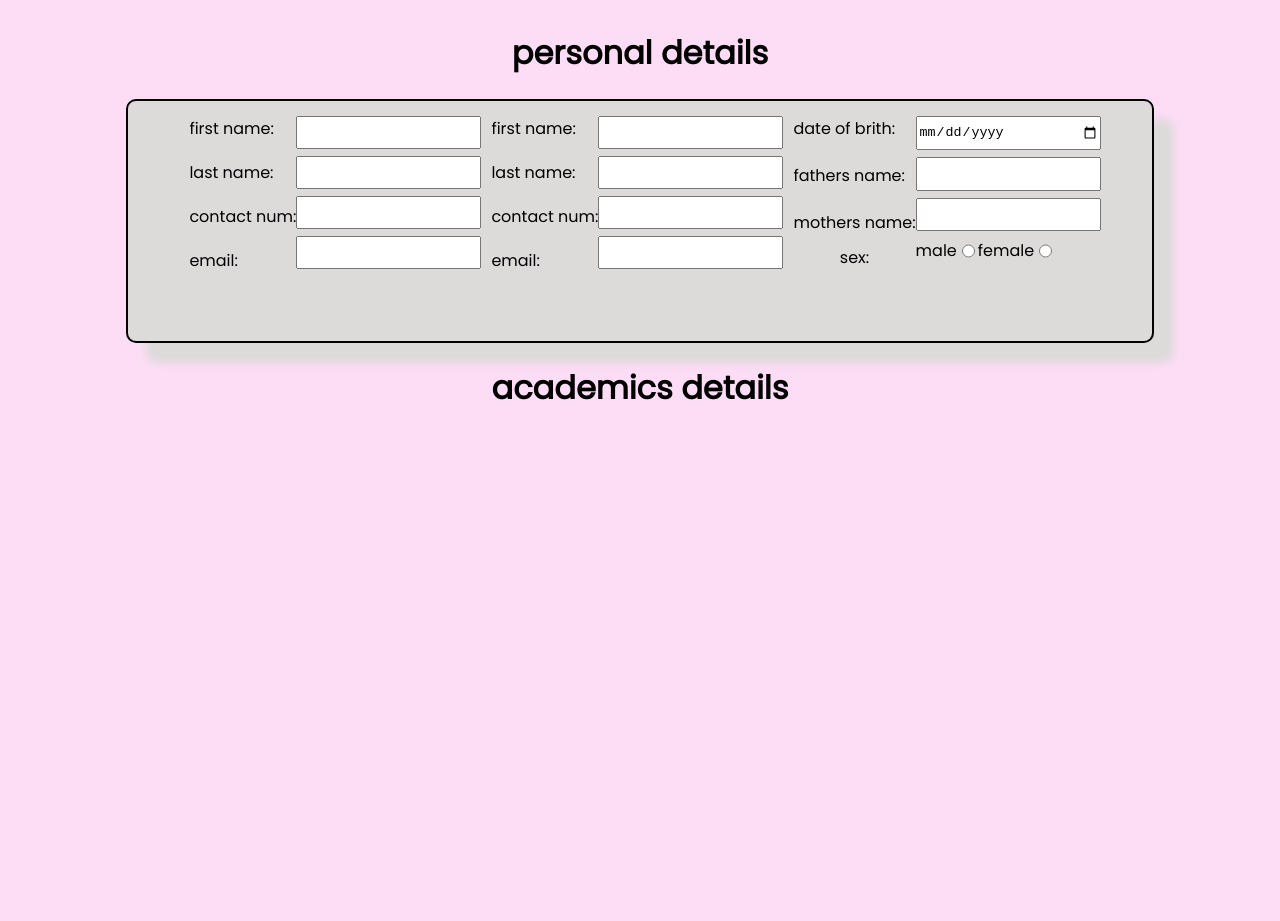
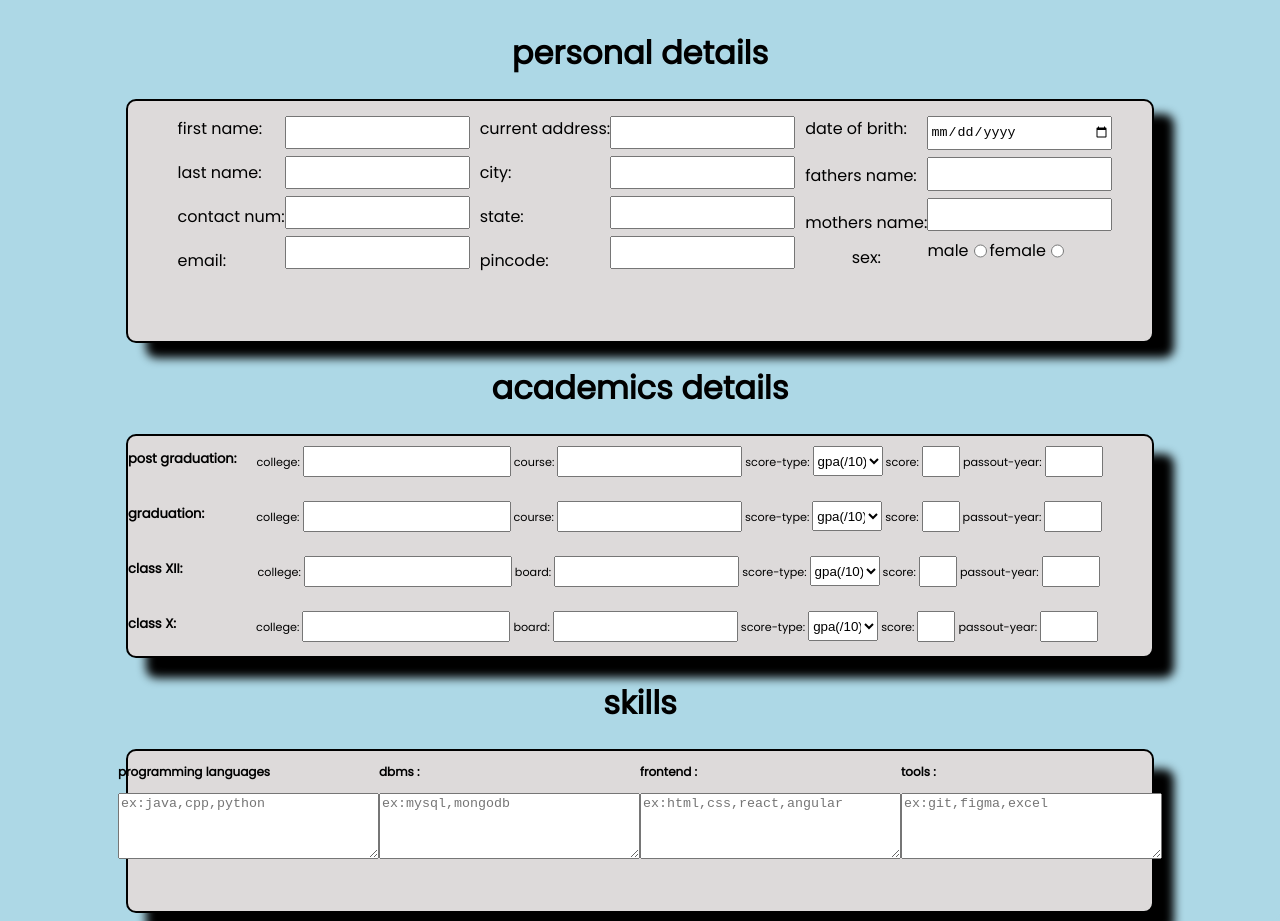
Before and after one commit to shaurya191919/candidature_form_project, a plain HTML site: page index.html in a window 1280 px wide. Before the commit the page ends 800 px from the top, so only its background shows below. Drawn offline with Linux system fonts and the light colour scheme.

Commit message:
continue

```diff
--- a/index.html
+++ b/index.html
@@ -6,6 +6,7 @@
     <meta name="viewport" content="width=device-width, initial-scale=1.0">
     <title>candidature form</title>
     <link rel="stylesheet" href="styles.css">
+
 </head>
 <body>
 
@@ -13,7 +14,7 @@
     <div class="par">
 
     <div class="fields">
-     <label for="fname">first name:</label>
+     <label for="fname" id="glitch">first name:</label>
      <label for="lname">last name:</label>
      <label for="phone">contact num:</label>
      <label for="email">email:</label>
@@ -27,17 +28,17 @@
     </div>
 
     <div class="fields">
-        <label for="fname">first name:</label>
-        <label for="lname">last name:</label>
-        <label for="phone">contact num:</label>
-        <label for="email">email:</label>
+        <label for="address">current address:</label>
+        <label for="city">city:</label>
+        <label for="state">state:</label>
+        <label for="email">pincode:</label>
 
        </div>
        <div class="inputs">
-       <input type="text" name="firstname" id="fname">
-        <input type="text" name="lastname" id="lname">
-        <input type="text" name="telephone" id="phone">
-        <input type="text" name="email" id="email">
+       <input type="text" name="adress" id="address">
+        <input type="text" name="city" id="city">
+        <input type="text" name="state" id="state">
+        <input type="text" name="pin" id="pin">
        </div>
        <div class="fields">
         <label for="dob">date of brith:</label>
@@ -59,7 +60,106 @@
 
 </div>
 
-<h1>academics details</h1>
-<div></div>
+<h1 class="acc" id="acc">academics details</h1>
+<div class="acdiv">
+<div class="edu">
+    <h3>post graduation:</h3>
+    <div class="pg">
+    <label for="college">college:</label>
+    <input type="text" id="college" class="collegeinp">
+    <label for="course">course:</label>
+    <input type="text" id="course" class="courseinp">
+    <label for="markstype">score-type:</label>
+    <select name="" id="markstype" style="width: 70px; height:30px;">
+        <option value="gpa(/10)">gpa(/10):</option>
+        <option value="gpa(/5)">gpa(/5)</option>
+        <option value="per%">per%</option>
+    </select>
+    <label for="score">score:</label>
+    <input type="text" id="score" class="scoreinp">
+    <label for="pass">passout-year:</label>
+    <input type="text" id="pass" style="width: 50px;" class="passinp">
+     </div>
+ </div>
+ <div class="edu">
+    <h3>graduation:</h3>
+    <div class="g">
+    <label for="college">college:</label>
+    <input type="text" id="college" class="collegeinp">
+    <label for="course">course:</label>
+    <input type="text" id="course" class="courseinp">
+    <label for="markstype">score-type:</label>
+    <select name="" id="markstype" style=" height: 30px; width: 70px;">
+        <option value="gpa(/10)">gpa(/10):</option>
+        <option value="gpa(/5)">gpa(/5)</option>
+        <option value="per%">per%</option>
+    </select>
+    <label for="score">score:</label>
+    <input type="text" id="score" class="scoreinp">
+    <label for="pass">passout-year:</label>
+    <input type="text" id="pass" style="width: 50px;" class="passinp">
+    </div>
+ </div>
+ <div class="edu">
+    <h3>class XII:</h3>
+    <div class="xii">
+        <label for="college">college:</label>
+        <input type="text" id="college" class="collegeinp">
+        <label for="course">board:</label>
+        <input type="text" id="course" class="courseinp">
+        <label for="markstype">score-type:</label>
+        <select name="" id="markstype" style=" height: 30px; width: 70px;">
+            <option value="gpa(/10)">gpa(/10):</option>
+            <option value="gpa(/5)">gpa(/5)</option>
+            <option value="per%">per%</option>
+        </select>
+        <label for="score">score:</label>
+        <input type="text" id="score" class="scoreinp">
+        <label for="pass">passout-year:</label>
+        <input type="text" id="pass" style="width: 50px;" class="passinp">
+        </div>
+ </div>
+ <div class="edu">
+    <h3>class X:</h3>
+    <div class="x">
+        <label for="college">college:</label>
+        <input type="text" id="college" class="collegeinp">
+        <label for="course">board:</label>
+        <input type="text" id="course" class="courseinp">
+        <label for="markstype">score-type:</label>
+        <select name="" id="markstype" style=" height: 30px; width: 70px;">
+            <option value="gpa(/10)">gpa(/10):</option>
+            <option value="gpa(/5)">gpa(/5)</option>
+            <option value="per%">per%</option>
+        </select>
+        <label for="score">score:</label>
+        <input type="text" id="score" class="scoreinp">
+        <label for="pass">passout-year:</label>
+        <input type="text" id="pass" style="width: 50px;" class="passinp">
+        </div>
+ </div>
+</div>
+
+<h1>skills</h1>
+<div class="skills">
+    <div class="prog skill">
+        <h3 style="font-size: 0.75em;">programming languages</h3>
+        <textarea name="pg" id="txt" class="textt" cols="30" rows="4" placeholder="ex:java,cpp,python"></textarea>
+    </div>
+    <div class="db skill">
+        <h3 style="font-size: 0.75em;">dbms :</h3>
+        <textarea name="db" id="txt2" class="textt" cols="30" rows="4" placeholder="ex:mysql,mongodb"></textarea>
+    </div>
+    <div class="fe skill">
+        <h3 style="font-size: 0.75em;">frontend :</h3>
+        <textarea name="fe" id="txt2" class="textt" cols="30" rows="4" placeholder="ex:html,css,react,angular"></textarea>
+    </div>
+    <div class="tools skill">
+        <h3 style="font-size: 0.75em;">tools :</h3>
+        <textarea name="tools" id="txt3" class="textt" cols="30" rows="4" placeholder="ex:git,figma,excel"></textarea>
+    </div>
+</div>
+</div>
+<script src="script.js"></script>
 </body>
 </html>
--- /dev/null
+++ b/script.js
@@ -0,0 +1,12 @@
+document.addEventListener("DOMContentLoaded", function () {
+    const textElement = document.querySelector('#fname');
+    textElement.style.color = 'red';
+});
+
+
+const textt=document.getElementsByClassName('textt')
+
+
+for (let i = 0; i < textt.length; i++) {
+    textt[i].style.color = 'blue';
+}
--- a/styles.css
+++ b/styles.css
@@ -3,7 +3,10 @@ html{
     display: flex;
     justify-content: center;
     font-family: poppins;
-    background-color: #fdddf6;
+    background-color: lightblue;
+    border-radius: 10px;
+    box-shadow: 20px 15px lightblue;
+
 }
 .par{
 
@@ -15,7 +18,7 @@ html{
     border: 2px solid black;
     background-color: #dddada;
     font-weight: 20px;
-    box-shadow: 20px 20px 10px  #dddada ;
+    box-shadow: 20px 15px 10px  black ;
 }
 
 .fields{
@@ -57,3 +60,71 @@ span{
 .gender input{
     margin-top: -5px;
 }
+
+.acdiv{
+
+    display: grid;
+
+    border-radius: 10px;
+    width: 80vw;
+    height: 220px;
+    border: 2px solid black;
+    background-color: #dddada;
+    font-weight: 20px;
+    box-shadow: 20px 20px 10px  black ;
+}
+
+.edu{
+    font-size: 0.7rem;
+   display: flex;
+    height: 50px;
+    width: 80vw;
+
+
+
+}
+.collegeinp{
+  height: 25px;
+  width: 200px;
+}
+.scoreinp{
+width: 30px;
+height: 25px;
+}
+.passinp{
+    height: 25px;
+    width: 30px;
+}
+.courseinp{
+    height: 25px;
+}
+.pg{
+    position: relative;
+    top: 10px;
+    left: 20px;
+}
+.g{
+    position: relative;
+    top: 10px;
+    left: 52px;
+}
+.xii{
+    position: relative;
+    top: 10px;
+    left: 75px;
+}
+.x{
+    position: relative;
+    top: 10px;
+    left: 80px;
+}
+.skills{
+    height: 20vh;
+    width:80vw;
+    border: 2px solid black;
+    display: flex;
+    justify-content: center;
+    background-color: #dddada;
+    border-radius: 10px ;
+    box-shadow: 20px 20px 10px  black ;
+}
```
